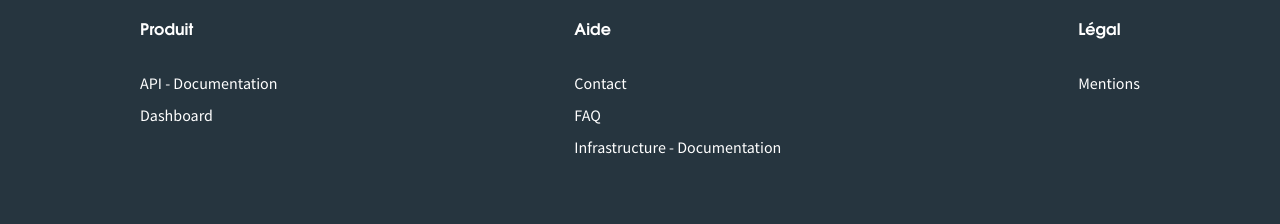
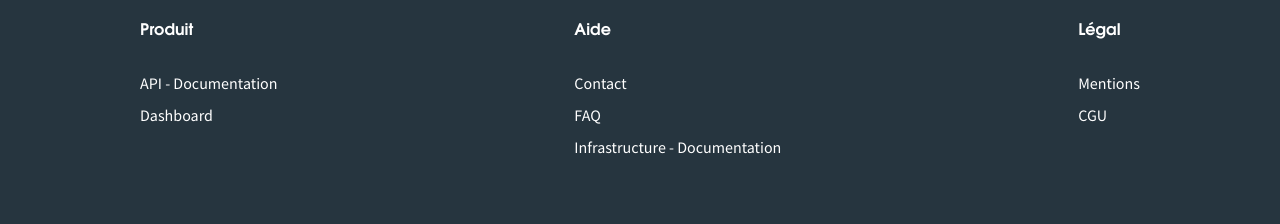
Before and after one commit to etalab/entreprise.api.gouv.fr, a Jekyll site: the page built from pages/mentions.md, in a window 1280 px wide. Shown: the part 1002-1226 px from the top of the page. Built offline with Jekyll 4.4.1, drawn with Linux system fonts in a browser that asks for light colours.

Commit message:
Add link to the CGU file into the footer

```diff
--- a/_config.yml
+++ b/_config.yml
@@ -20,6 +20,7 @@ description: > # this means to ignore newlines until "baseurl:"
   leurs données et documents administratifs.
 baseurl: "" # the subpath of your site, e.g. /blog
 url: "https://sandbox.entreprise.api.gouv.fr" # the base hostname & protocol for your site, e.g. http://example.com
+cgu_file_link: https://dashboard.entreprise.api.gouv.fr/static/cgu.pdf
 twitter_username: jekyllrb
 github_username:  jekyll
 
--- a/_includes/footer.html
+++ b/_includes/footer.html
@@ -14,6 +14,7 @@
     <ul class="footer__links">
       <li><h4>Légal</h4></li>
       <li><a href="{{ site.baseurl }}{% link pages/mentions.md %}">Mentions</a></li>
+      <li><a href="{{ site.cgu_file_link }}">CGU</a></li>
     </ul>
   </div>
 </footer>
```
